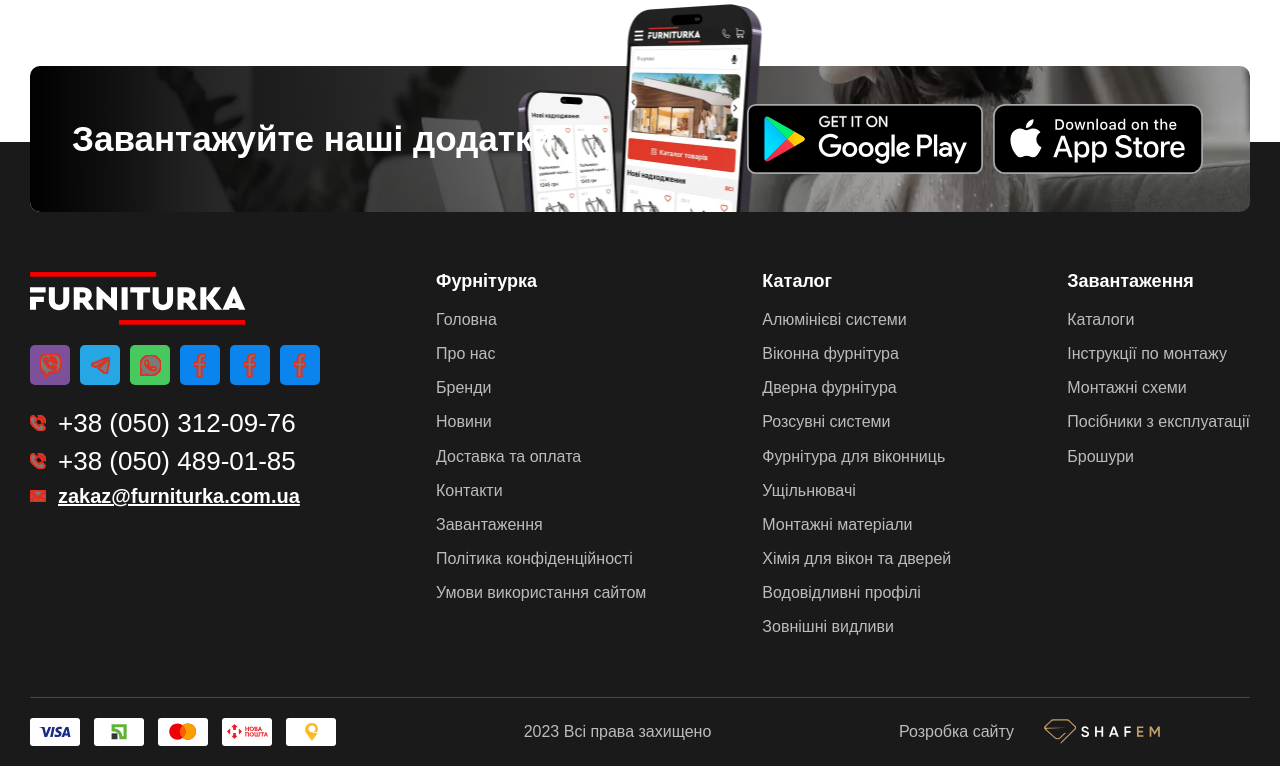
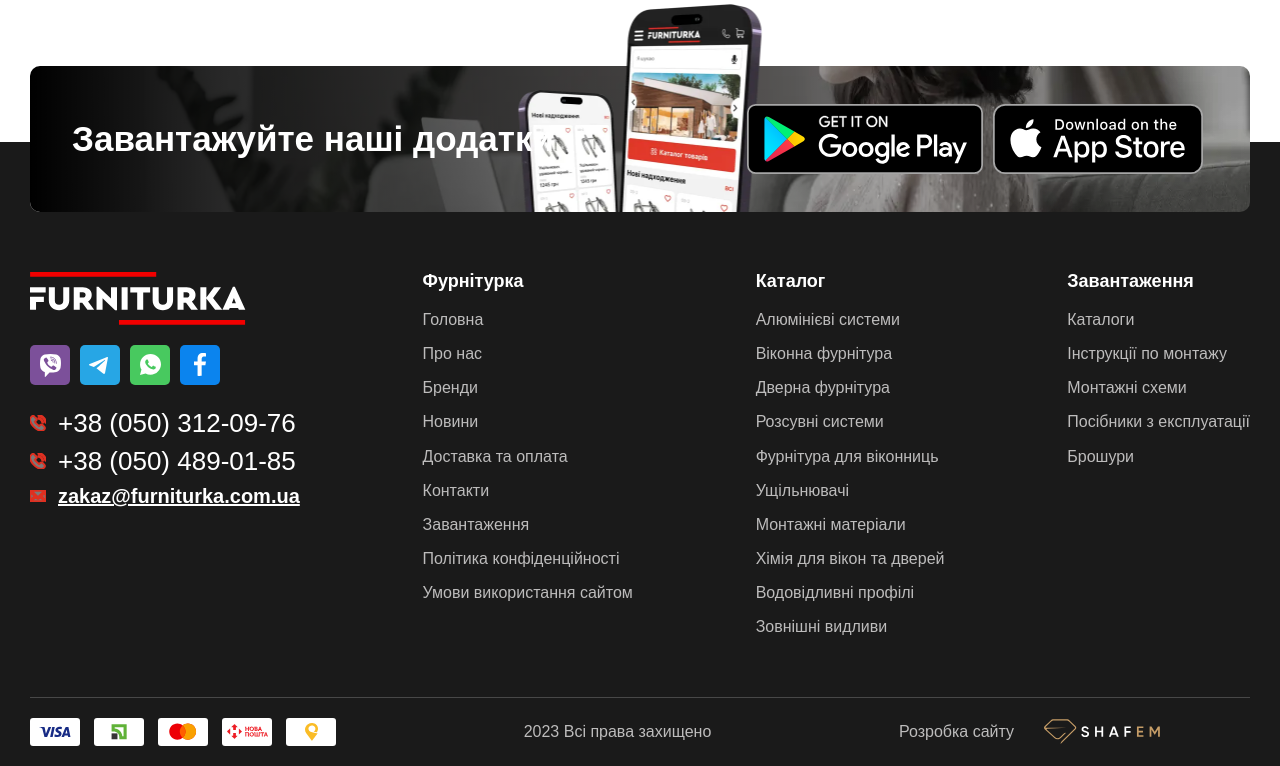
Before and after one commit to Nomerokkk/furniturka, a PHP site: page /panel/index.php in a window 1280 px wide. Shown: the part 1175-1941 px from the top of the page. Run offline with PHP 8.4, Linux system fonts and the light colour scheme; some web fonts are replaced.

Commit message:
Edited socials

```diff
--- a/src/templates/social.php
+++ b/src/templates/social.php
@@ -1,46 +1,34 @@
+<? $social = [
+    0 => [
+        'url' => '#',
+        'img' => $target . '/img/social/viber.svg',
+    ],
+    1 => [
+        'url' => '#',
+        'img' => $target . '/img/social/telegram.svg',
+    ],
+    2 => [
+        'url' => '#',
+        'img' => $target . '/img/social/whatsapp.svg',
+    ],
+    3 => [
+        'url' => '#',
+        'img' => $target . '/img/social/facebook.svg',
+    ],
+];
+if($social) { ?>
     <div class="social">
         <ul class="social__list">
+            <? foreach($social as $i => $item) {
+                $url = $item['url'];
+                $img = $item['img'];
+            ?>
                 <li class="social__li">
-            <a href="#" class="social__a social__a--viber" target="_blank" title="Viber">
-                <svg>
-                    <use xlink:href="<?= $target; ?>/img/icons.svg#viber"/>
-                </svg>
+                    <a href="<?= $url; ?>" class="social__a" target="_blank" title="Viber">
+                        <img src="<?= $img; ?>" alt="social" role="presentation">
                     </a>
                 </li>
-        <li class="social__li">
-            <a href="#" class="social__a social__a--telegram" target="_blank" title="Telegram">
-                <svg>
-                    <use xlink:href="<?= $target; ?>/img/icons.svg#telegram"/>
-                </svg>
-            </a>
-        </li>
-        <li class="social__li">
-            <a href="#" class="social__a social__a--whatsapp" target="_blank" title="Whatsapp">
-                <svg>
-                    <use xlink:href="<?= $target; ?>/img/icons.svg#whatsapp"/>
-                </svg>
-            </a>
-        </li>
-        <li class="social__li">
-            <a href="#" class="social__a social__a--facebook" target="_blank" title="Facebook">
-                <svg>
-                    <use xlink:href="<?= $target; ?>/img/icons.svg#facebook"/>
-                </svg>
-            </a>
-        </li>
-        <li class="social__li">
-            <a href="#" class="social__a social__a--facebook" target="_blank" title="Facebook">
-                <svg>
-                    <use xlink:href="<?= $target; ?>/img/icons.svg#facebook"/>
-                </svg>
-            </a>
-        </li>
-        <li class="social__li">
-            <a href="#" class="social__a social__a--facebook" target="_blank" title="Facebook">
-                <svg>
-                    <use xlink:href="<?= $target; ?>/img/icons.svg#facebook"/>
-                </svg>
-            </a>
-        </li>
+            <? } ?>
         </ul>
     </div>
+<? } ?>
```
Also changed, not shown: src/assets/img/social/facebook.svg (added), src/assets/img/social/telegram.svg (added), src/assets/img/social/viber.svg (added), src/assets/img/social/whatsapp.svg (added), 1 other file. Lines whose indentation alone changed are shown as unchanged.
